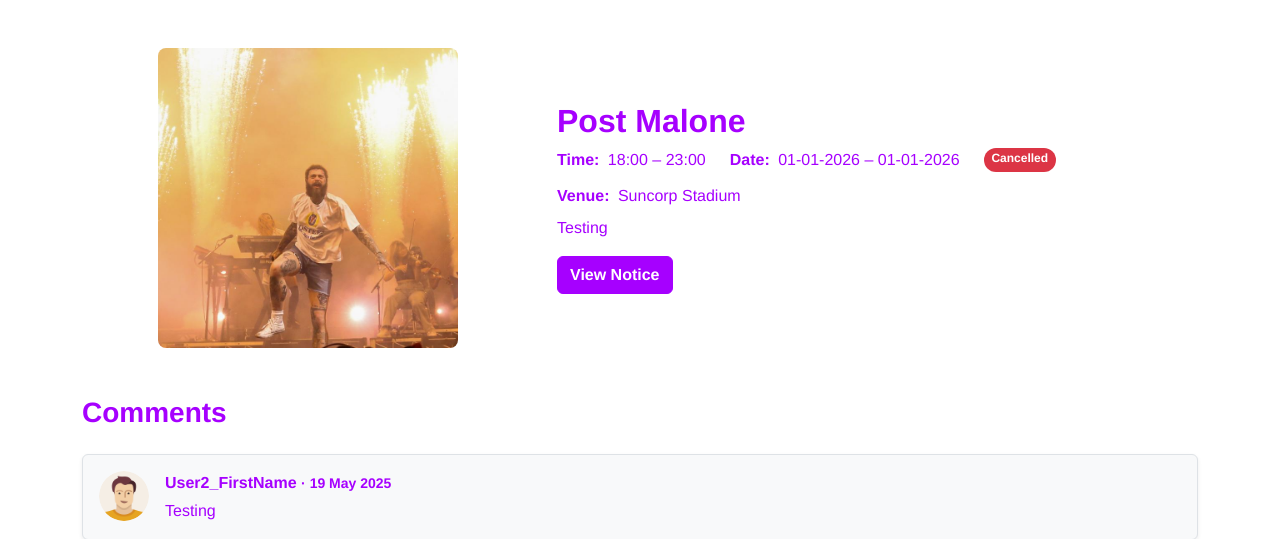
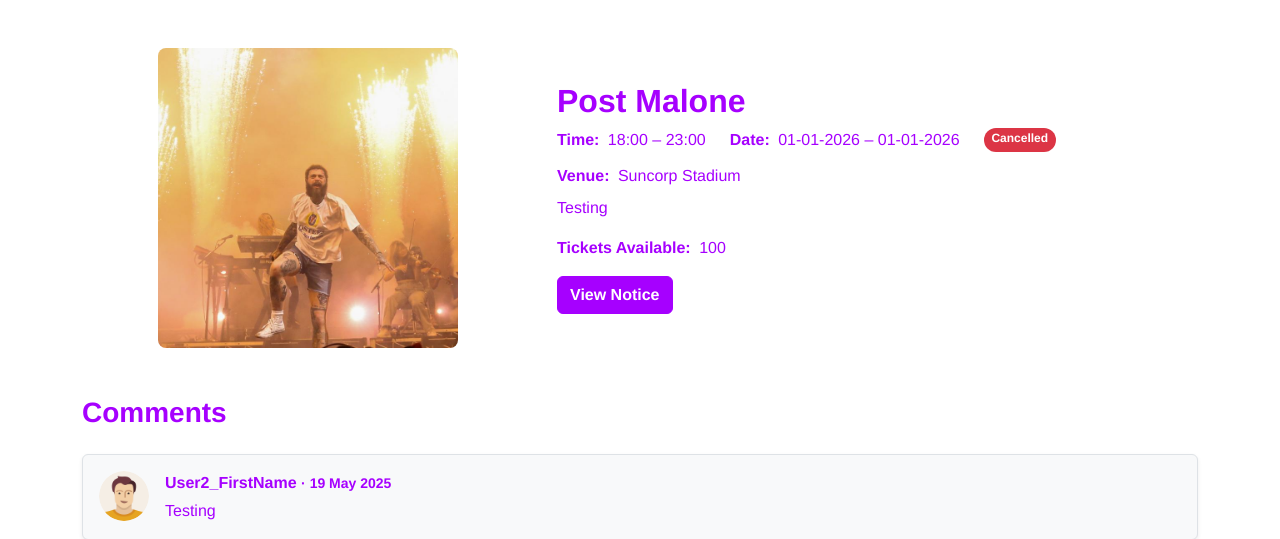
Before and after one commit to sherbacodes/IAB207_A3, a Flask app: page /event/1 in a window 1280 px wide. Shown: the part 72-611 px from the top of the page. Run offline with Flask 3, Linux system fonts and the light colour scheme; some libraries are stand-ins or nearby versions.

Commit message:
Tested fix for show.html to show live available tickets as well as change to sold out when 0 tickets available

```diff
--- a/website/templates/experiences/show.html
+++ b/website/templates/experiences/show.html
@@ -13,30 +13,39 @@
         <p class="mb-2 me-4"><strong>Time:</strong> {{ event.start_time }} – {{ event.end_time }}</p>
         <p class="mb-2 me-4"><strong>Date:</strong> {{ event.start_date.strftime('%d-%m-%Y') }} – {{ event.end_date.strftime('%d-%m-%Y') }}</p>
         {% if event.event_status == 'Cancelled' %}
-          <span class="badge rounded-pill text-bg-danger mb-2">Cancelled</span>
+          <span class="badge rounded-pill bg-danger mb-2">Cancelled</span>
+        {% elif remaining_tickets <= 0 %}
+          <span class="badge rounded-pill bg-warning text-dark mb-2">Sold Out</span>
         {% else %}
-          <span class="badge rounded-pill text-bg-success mb-2">{{ event.event_status }}</span>
+          <span class="badge rounded-pill bg-success mb-2">{{ event.event_status }}</span>
         {% endif %}
       </div>
 
       <p class="mb-2"><strong>Venue:</strong> {{ event.event_location }}</p>
       <p>{{ event.event_description }}</p>
 
-      {% if event.event_status == 'Cancelled' %}
-        <button type="button" class="btn button-color button-hover" data-bs-toggle="modal" data-bs-target="#cancelledModal">
+      {% if remaining_tickets > 0 %}
+        <p class="mt-3"><strong>Tickets Available:</strong> {{ remaining_tickets }}</p>
+      {% endif %}
+
+      {% if event.event_status == 'Cancelled' or remaining_tickets <= 0 %}
+        <button type="button" class="btn button-color button-hover" data-bs-toggle="modal" data-bs-target="#unavailableModal">
           View Notice
         </button>
 
-        <!-- Cancelled Event Modal -->
-        <div class="modal fade" id="cancelledModal" tabindex="-1" aria-labelledby="cancelledModalLabel" aria-hidden="true">
+        <div class="modal fade" id="unavailableModal" tabindex="-1" aria-labelledby="unavailableModalLabel" aria-hidden="true">
           <div class="modal-dialog">
             <div class="modal-content">
               <div class="modal-header">
-                <h5 class="modal-title" id="cancelledModalLabel">Event Cancelled</h5>
+                <h5 class="modal-title" id="unavailableModalLabel">Event Unavailable</h5>
                 <button type="button" class="btn-close" data-bs-dismiss="modal" aria-label="Close"></button>
               </div>
               <div class="modal-body">
-                <p class="fs-5">Oh no! This event has been cancelled. We are really sorry for the inconvenience. Check out our other events or come back soon for updates <span style="font-size: 1.5rem;">😢</span></p>
+                {% if event.event_status == 'Cancelled' %}
+                  <p class="fs-5">Oh no! This event has been cancelled. We're sorry for the inconvenience. Check back soon for updates <span style="font-size: 1.5rem;">😭</span></p>
+                {% else %}
+                  <p class="fs-5">Tickets have flown off the shelf! This event is currently sold out. Check back later in case more are released <span style="font-size: 1.5rem;">🚀</span></p>
+                {% endif %}
               </div>
               <div class="modal-footer">
                 <button type="button" class="btn btn-primary button-color button-hover" data-bs-dismiss="modal">Close</button>
@@ -56,12 +65,6 @@
               <a href="{{ url_for('auth.login') }}" class="btn button-color button-hover">Login</a>
             </div>
           {% endif %}
-
-          {% if current_user.is_authenticated and event.user_id == current_user.id and event.event_status in ['Open', 'Sold Out'] %}
-            <form action="{{ url_for('event.cancel_event', id=event.id) }}" method="POST">
-              <button type="submit" class="btn btn-danger">Cancel Event</button>
-            </form>
-          {% endif %}
         </div>
       {% endif %}
     </div>
@@ -72,14 +75,10 @@
 
     {% for comment in event.comment.all() %}
       <div class="d-flex align-items-start border rounded p-3 mb-3 shadow-sm bg-light">
-        <img src="{{ url_for('static', filename=comment.user.profile_image) }}"
-            alt="User Avatar"
-            class="rounded-circle me-3"
-            style="width: 50px; height: 50px;">
+        <img src="{{ url_for('static', filename=comment.user.profile_image) }}" alt="User Avatar" class="rounded-circle me-3" style="width: 50px; height: 50px;">
         <div>
           <div class="fw-bold mb-1">
-            {{ comment.user.first_name }}
-            <small class="text-muted">· {{ comment.date.strftime('%d %b %Y') }}</small>
+            {{ comment.user.first_name }} <small class="text-muted">· {{ comment.date.strftime('%d %b %Y') }}</small>
           </div>
           <p class="mb-0">{{ comment.content }}</p>
         </div>
@@ -111,8 +110,7 @@
   </div>
 
   <!-- Booking Modal -->
-  <div class="modal fade" id="bookingModal" data-bs-backdrop="static" data-bs-keyboard="false" tabindex="-1"
-    aria-labelledby="bookingModalLabel" aria-hidden="true">
+  <div class="modal fade" id="bookingModal" data-bs-backdrop="static" data-bs-keyboard="false" tabindex="-1" aria-labelledby="bookingModalLabel" aria-hidden="true">
     <div class="modal-dialog modal-dialog-centered modal-fullscreen-sm-down">
       <div class="modal-content">
         <div class="modal-header">
@@ -143,11 +141,10 @@
 
             <div class="mb-3">
               <label for="ticketQuantity" class="form-label modal-label">Number of Tickets</label>
-              <input type="number" class="form-control" id="ticketQuantity" name="quantity" min="1" value="1" required>
+              <input type="number" class="form-control" id="ticketQuantity" name="quantity" min="1" max="{{ remaining_tickets }}" value="1" required>
               <div class="invalid-feedback">Please enter the number of tickets.</div>
             </div>
 
-            <!-- Live total display -->
             <p class="fw-bold">Total Price: $<span id="orderTotal">{{ event.ticket_price }}</span></p>
           </div>
 
@@ -179,8 +176,6 @@
 
     ticketSelect.addEventListener('change', updateTotal);
     quantityInput.addEventListener('input', updateTotal);
-
-    // Trigger update immediately on page load for default-selected option
     updateTotal();
   });
 </script>
--- a/website/views.py
+++ b/website/views.py
@@ -54,9 +54,21 @@ def event_detail(event_id):
     event = db.get_or_404(Event, event_id)
     form = CommentForm()
 
+    # Calculate tickets already booked
+    already_booked = db.session.query(
+        db.func.coalesce(db.func.sum(Booking.quantity), 0)
+    ).filter_by(event_id=event.id).scalar()
+
+    remaining_tickets = event.capacity - already_booked
+
     if request.method == 'POST':
         ticket_type = request.form.get('ticketType')
         quantity = int(request.form.get('quantity', 1))
+
+        if quantity > remaining_tickets:
+            flash(f"Only {remaining_tickets} tickets available. Please adjust your quantity.", "danger")
+            return redirect(url_for('main.event_detail', event_id=event.id))
+
         total_price = quantity * event.ticket_price
 
         # Create new booking
@@ -69,6 +81,15 @@ def event_detail(event_id):
             booking_date=datetime.utcnow()
         )
         db.session.add(new_booking)
+
+        # Recalculate remaining tickets
+        booked_tickets = db.session.query(db.func.sum(Booking.quantity)).filter_by(event_id=event.id).scalar() or 0
+        remaining = event.capacity - booked_tickets
+
+        # Update event status if sold out
+        if remaining <= 0:
+            event.event_status = 'Sold Out'
+
         db.session.commit()
 
         flash('Your tickets have been booked successfully!', 'success')
@@ -78,7 +99,8 @@ def event_detail(event_id):
         'experiences/show.html',
         event=event,
         form=form,
-        user_authenticated=current_user.is_authenticated
+        user_authenticated=current_user.is_authenticated,
+        remaining_tickets=remaining_tickets
     )
 
 # Orders Page
```
Also changed, not shown: instance/sitedata.sqlite.
